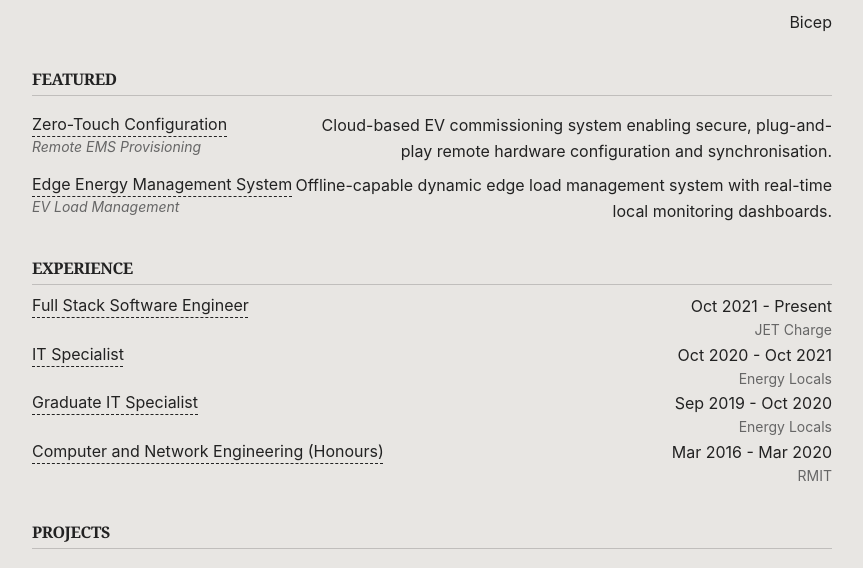
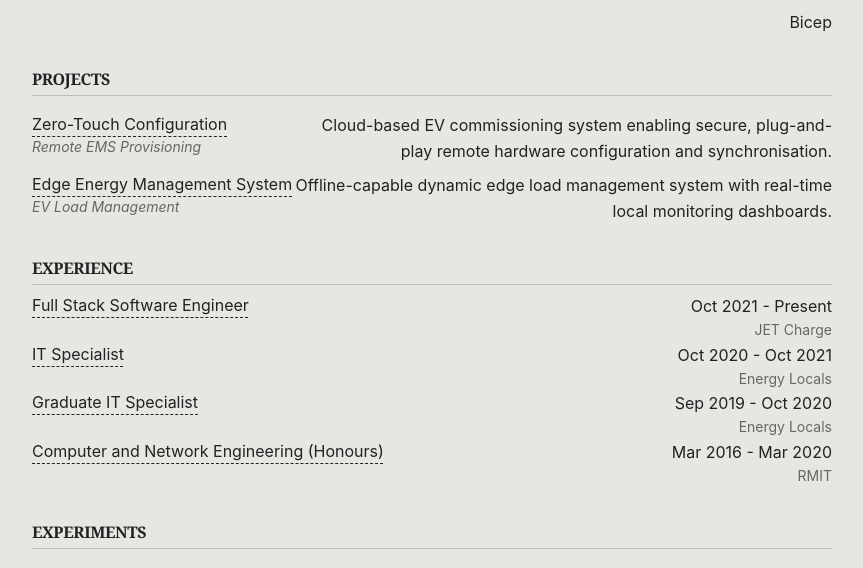
Before and after one commit to HuyNguyenAu/huynguyen-space, a React (Vite) app: page / in a window 1280 px wide. Shown: the part 375-943 px from the top of the page, without its empty margins (208-1071 px from the left). Built offline with nearby package versions, Linux system fonts and the light colour scheme.

Commit message:
feat: Add Experiments and Projects components to enhance project showcase on homepage

```diff
--- a/src/components/side-projects.tsx
+++ b/src/components/experiments.tsx
@@ -21,15 +21,15 @@ const Item = ({
   );
 };
 
-const SideProjects = ({ children }: PropsWithChildren) => {
+const Experiments = ({ children }: PropsWithChildren) => {
   return (
     <Section className="grid grid-cols-1 md:grid-cols-[auto_1fr]">
-      <Heading className="md:col-span-2">PROJECTS</Heading>
+      <Heading className="md:col-span-2">EXPERIMENTS</Heading>
       {children}
     </Section>
   );
 };
 
-SideProjects.Item = Item;
+Experiments.Item = Item;
 
-export { SideProjects };
+export { Experiments };
--- a/src/components/featured.tsx
+++ b/src/components/projects.tsx
@@ -30,15 +30,15 @@ const Item = ({
   );
 };
 
-const Featured = ({ children }: PropsWithChildren) => {
+const Projects = ({ children }: PropsWithChildren) => {
   return (
     <Section className="grid grid-cols-1 md:grid-cols-[auto_1fr] gap-y-4 md:gap-y-2">
-      <Heading className="m-0 md:mb-2 md:col-span-2">FEATURED</Heading>
+      <Heading className="m-0 md:mb-2 md:col-span-2">PROJECTS</Heading>
       {children}
     </Section>
   );
 };
 
-Featured.Item = Item;
+Projects.Item = Item;
 
-export { Featured };
+export { Projects };
--- a/src/pages/home.tsx
+++ b/src/pages/home.tsx
@@ -1,29 +1,29 @@
 import { Experience } from "@/components/experience";
 import { Hero } from "@/components/hero";
 import { Links } from "@/components/links";
-import { SideProjects } from "@/components/side-projects";
+import { Experiments } from "@/components/experiments";
 import { Skills } from "@/components/skills";
-import { Featured } from "@/components/featured";
+import { Projects } from "@/components/projects";
 
 export const HomePage = () => {
   return (
     <>
       <Hero />
       <Skills />
-      <Featured>
-        <Featured.Item
+      <Projects>
+        <Projects.Item
           title="Zero-Touch Configuration"
           subtitle="Remote EMS Provisioning"
           description="Cloud-based EV commissioning system enabling secure, plug-and-play remote hardware configuration and synchronisation."
           href="featured/zero-touch-configuration"
         />
-        <Featured.Item
+        <Projects.Item
           title="Edge Energy Management System"
           subtitle="EV Load Management"
           description="Offline-capable dynamic edge load management system with real-time local monitoring dashboards."
           href="featured/edge-load-management"
         />
-      </Featured>
+      </Projects>
       <Experience>
         <Experience.Item
           company="JET Charge"
@@ -54,28 +54,28 @@ export const HomePage = () => {
           href=""
         />
       </Experience>
-      <SideProjects>
-        <SideProjects.Item
+      <Experiments>
+        <Experiments.Item
           title="LLM Native Virtual Machine"
           href="https://github.com/HuyNguyenAu/llm_native_virtual_machine"
           description="An experimental virtual processor that has an LLM instead of an ALU."
         />
-        <SideProjects.Item
+        <Experiments.Item
           title="GPT Decoder"
           href="https://github.com/HuyNguyenAu/gpt-decoder"
           description="A Minimal GPT decoder with some optimisations."
         />
-        <SideProjects.Item
+        <Experiments.Item
           title="Wobbly ML"
           href="https://github.com/HuyNguyenAu/wobbly-ml"
           description="A simple machine learning library."
         />
-        <SideProjects.Item
+        <Experiments.Item
           title="Lox Crystal Lang"
           href="https://github.com/HuyNguyenAu/lox-lang-crystal"
           description="A simple programming language interpreter written in Crystal."
         />
-      </SideProjects>
+      </Experiments>
       <Links>
         <Links.Item title="Email" href="mailto:work@huynguyen.email" as="a" />
         <Links.Item title="GitHub" href="https://github.com/HuyNguyenAu" />
```
